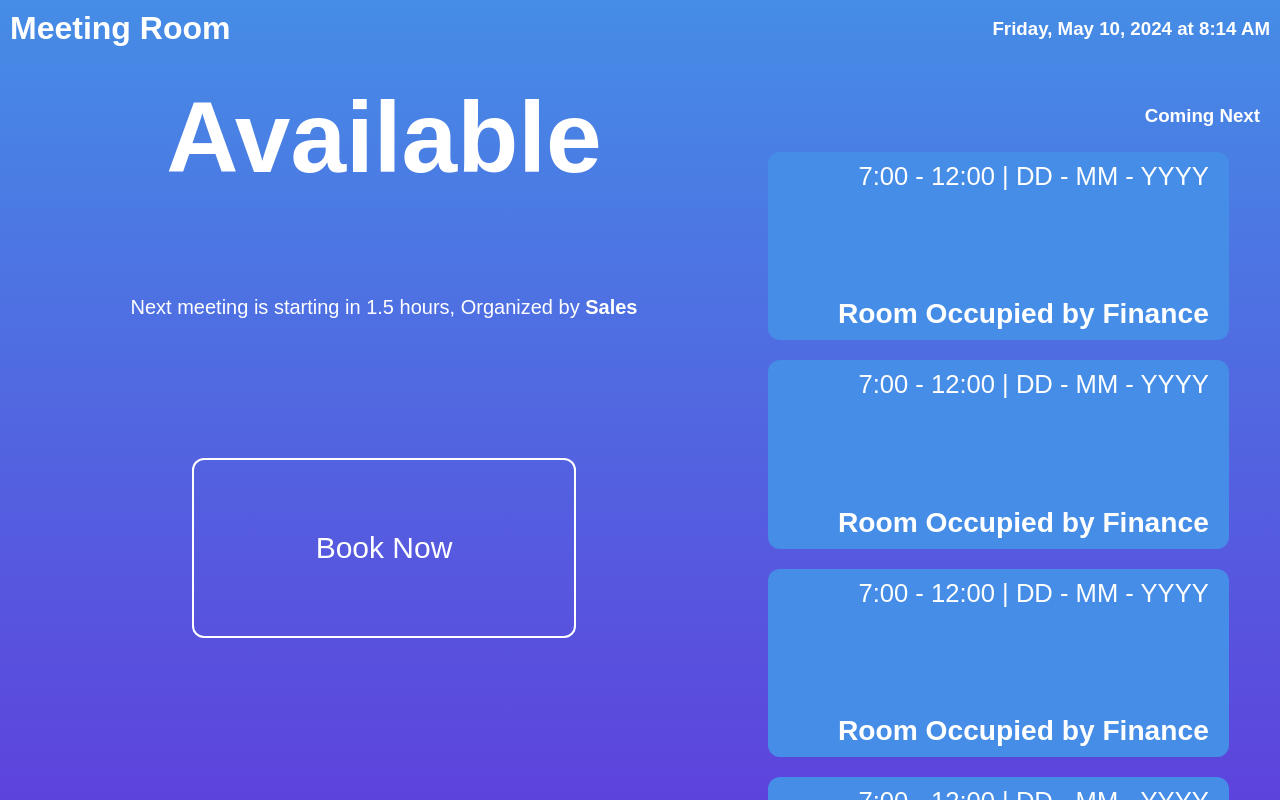
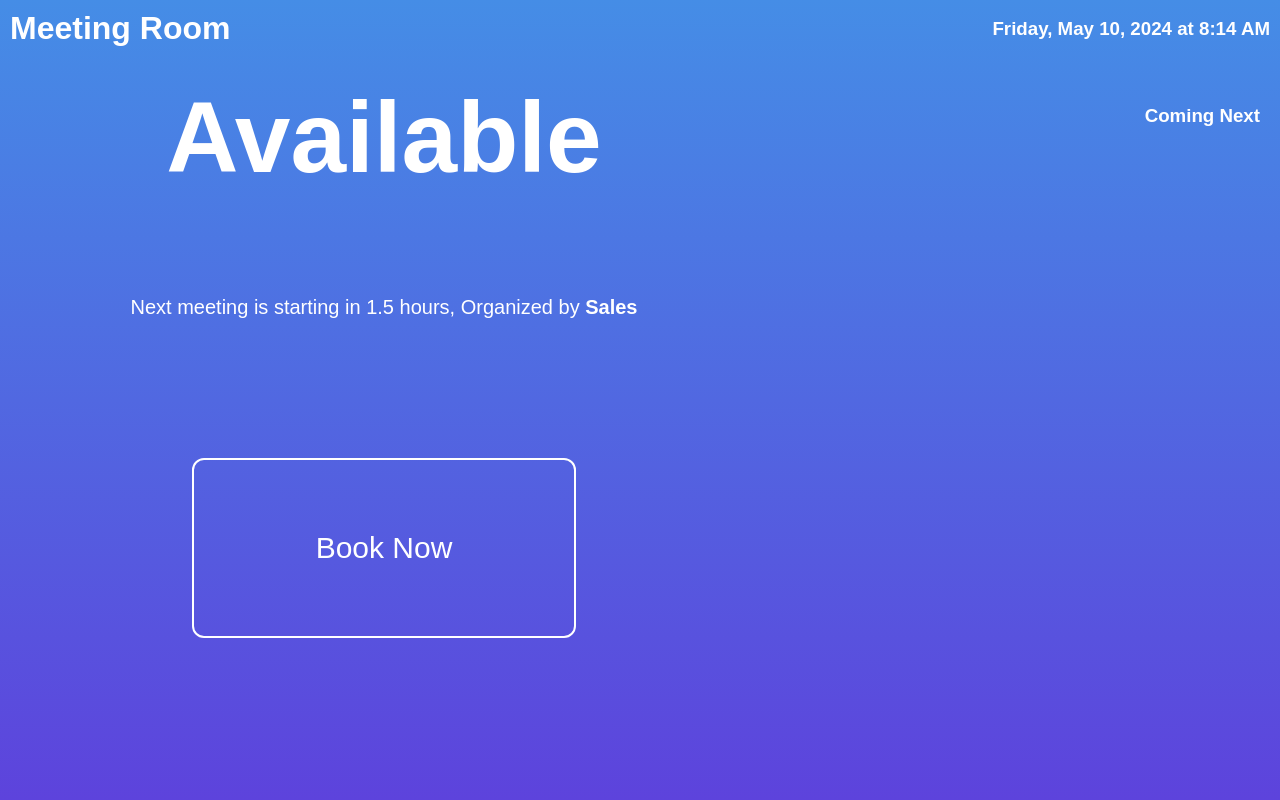
Before and after one commit to kennarddh/meeting-room-react, a React (Vite) app: page / in a window 1280 px wide. Built offline with nearby package versions, Linux system fonts and the light colour scheme.

Commit message:
feat: Dynamic list of meetings in home page

```diff
--- a/src/Pages/Home/Home.tsx
+++ b/src/Pages/Home/Home.tsx
@@ -1,6 +1,13 @@
 import { FC } from 'react'
 
 import { useNavigate } from 'react-router-dom'
+
+import FormatDate from 'Utils/FormatDate'
+import FormatTime from 'Utils/FormatTime'
+
+import useData from 'Hooks/useData'
+
+import Departements from 'Constants/Departements'
 
 import {
 	BookMeetingButton,
@@ -20,6 +27,8 @@ import {
 const Home: FC = () => {
 	const NavigateHook = useNavigate()
 
+	const { Meetings } = useData()
+
 	return (
 		<Container>
 			<Left>
@@ -37,67 +46,25 @@ const Home: FC = () => {
 			<Right>
 				<RightTitle>Coming Next</RightTitle>
 				<IncomingMeetingsList>
+					{Meetings.map(meeting => (
 						<IncomingMeeting>
 							<IncomingMeetingDatetime>
-							7:00 - 12:00 | DD - MM - YYYY
+								{FormatTime(new Date(meeting.startDatetime))} -{' '}
+								{FormatTime(new Date(meeting.endDatetime))} |{' '}
+								{FormatDate(new Date(meeting.startDatetime))}
 							</IncomingMeetingDatetime>
-
 							<IncomingMeetingText>
-							Room Occupied by Finance
+								Room Occupied by{' '}
+								{
+									Departements.find(
+										department =>
+											department.id ===
+											meeting.departementID,
+									)?.name ?? "Unknown Department"
+								}
 							</IncomingMeetingText>
 						</IncomingMeeting>
-					<IncomingMeeting>
-						<IncomingMeetingDatetime>
-							7:00 - 12:00 | DD - MM - YYYY
-						</IncomingMeetingDatetime>
-
-						<IncomingMeetingText>
-							Room Occupied by Finance
-						</IncomingMeetingText>
-					</IncomingMeeting>
-					<IncomingMeeting>
-						<IncomingMeetingDatetime>
-							7:00 - 12:00 | DD - MM - YYYY
-						</IncomingMeetingDatetime>
-
-						<IncomingMeetingText>
-							Room Occupied by Finance
-						</IncomingMeetingText>
-					</IncomingMeeting>
-					<IncomingMeeting>
-						<IncomingMeetingDatetime>
-							7:00 - 12:00 | DD - MM - YYYY
-						</IncomingMeetingDatetime>
-
-						<IncomingMeetingText>
-							Room Occupied by Finance
-						</IncomingMeetingText>
-					</IncomingMeeting>
-					<IncomingMeeting>
-						<IncomingMeetingDatetime>
-							7:00 - 12:00 | DD - MM - YYYY
-						</IncomingMeetingDatetime>
-
-						<IncomingMeetingText>
-							Room Occupied by Finance
-						</IncomingMeetingText>
-					</IncomingMeeting>
-					<IncomingMeeting>
-						<IncomingMeetingDatetime>
-							7:00 - 12:00 | DD - MM - YYYY
-						</IncomingMeetingDatetime>
-						<IncomingMeetingText>
-							Room Occupied by Finance
-						</IncomingMeetingText>
-					</IncomingMeeting>
-					<IncomingMeeting>
-						<IncomingMeetingDatetime>
-							7:00 - 12:00 | DD - MM - YYYY
-						</IncomingMeetingDatetime>
-						<IncomingMeetingText>
-							Room Occupied by Finance
-						</IncomingMeetingText>
-					</IncomingMeeting>
+					))}
 				</IncomingMeetingsList>
 			</Right>
 		</Container>
--- a/src/Pages/Home/Styles.tsx
+++ b/src/Pages/Home/Styles.tsx
@@ -107,6 +107,7 @@ export const IncomingMeetingsList = styled.div`
 
 export const IncomingMeeting = styled.div`
 	width: 90%;
+	max-height: 30%;
 
 	background-color: #458de6;
 
@@ -123,12 +124,12 @@ export const IncomingMeeting = styled.div`
 export const IncomingMeetingDatetime = styled.p`
 	color: #ffffff;
 
-	font-size: 2vw;
+	font-size: 1.5vw;
 `
 
 export const IncomingMeetingText = styled.p`
 	color: #ffffff;
 
 	font-weight: bold;
-	font-size: 2.2vw;
+	font-size: 1.9vw;
 `
--- /dev/null
+++ b/src/Utils/FormatTime.ts
@@ -0,0 +1,7 @@
+const FormatTime = (date: Date): string => {
+	return new Intl.DateTimeFormat('en-US', {
+		timeStyle: 'short',
+	}).format(date)
+}
+
+export default FormatTime
```
Lines whose indentation alone changed are shown as unchanged.
